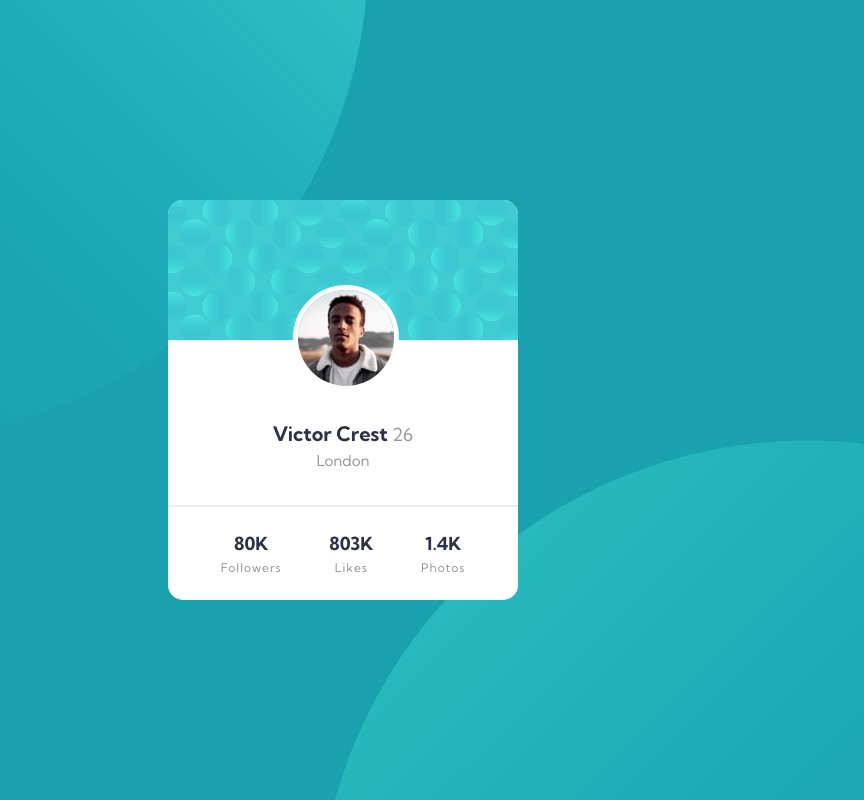
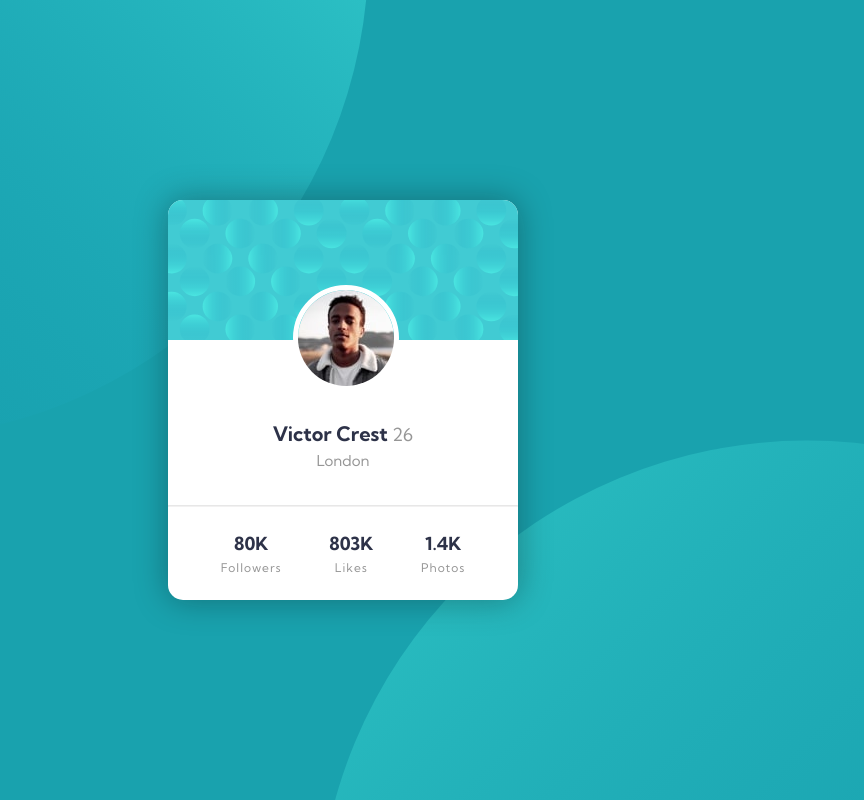
Before and after one commit to manjiriphatak/FM-profile-card-component, a plain HTML site: page index.html in a window 1280 px wide. Shown: the whole page, without its empty margins (297-1161 px from the left). Drawn offline with Linux system fonts and the light colour scheme.

Commit message:
added card box shadow

```diff
--- a/styles.css
+++ b/styles.css
@@ -42,6 +42,7 @@ main {
   font-size: 18px;
   font-family: "Kumbh Sans", sans-serif;
   font-weight: 700;
+  box-shadow: 0px 0px 33px rgba(10, 10, 10, 0.336);
 }
 
 .subheading {
```
